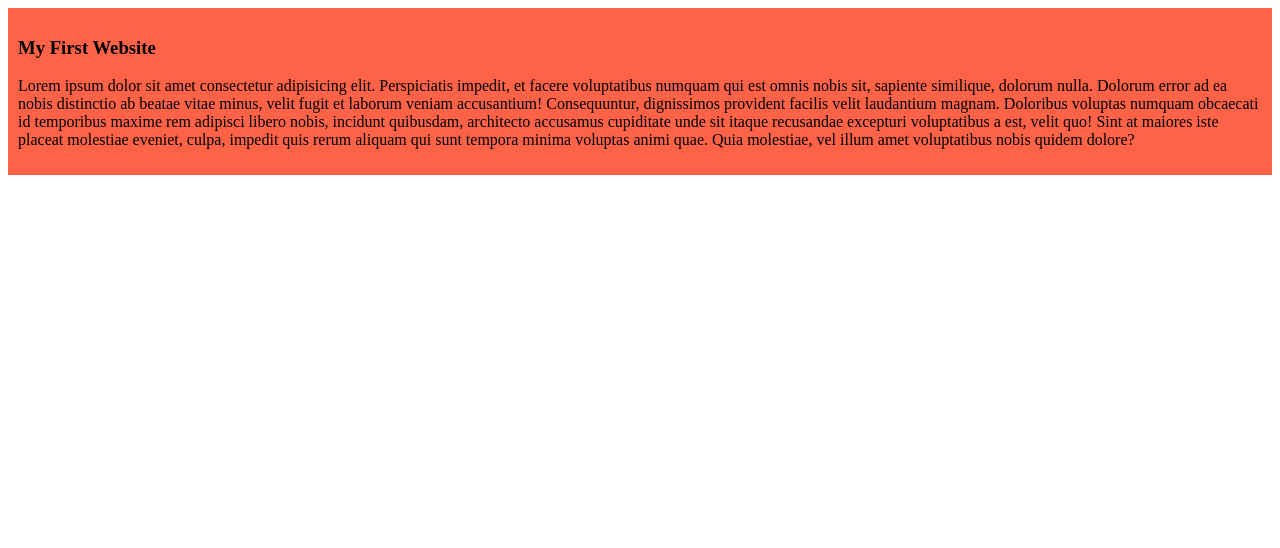
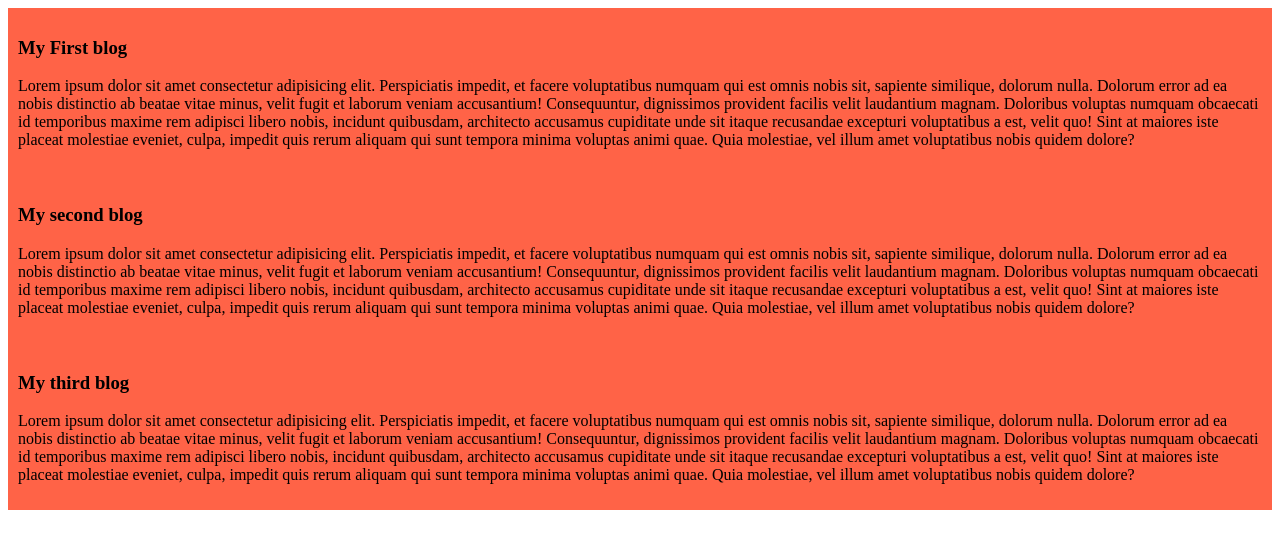
Before and after one commit to Sayedul3731/my-first-github-repo, a plain HTML site: page index.html in a window 1280 px wide. Drawn offline with Linux system fonts and the light colour scheme.

Commit message:
added the second and third blog

```diff
--- a/index.html
+++ b/index.html
@@ -8,7 +8,15 @@
 </head>
 <body>
     <div>
-        <h3>My First Website</h3>
+        <h3>My First blog</h3>
+        <p>Lorem ipsum dolor sit amet consectetur adipisicing elit. Perspiciatis impedit, et facere voluptatibus numquam qui est omnis nobis sit, sapiente similique, dolorum nulla. Dolorum error ad ea nobis distinctio ab beatae vitae minus, velit fugit et laborum veniam accusantium! Consequuntur, dignissimos provident facilis velit laudantium magnam. Doloribus voluptas numquam obcaecati id temporibus maxime rem adipisci libero nobis, incidunt quibusdam, architecto accusamus cupiditate unde sit itaque recusandae excepturi voluptatibus a est, velit quo! Sint at maiores iste placeat molestiae eveniet, culpa, impedit quis rerum aliquam qui sunt tempora minima voluptas animi quae. Quia molestiae, vel illum amet voluptatibus nobis quidem dolore?</p>
+    </div>
+    <div>
+        <h3>My second blog</h3>
+        <p>Lorem ipsum dolor sit amet consectetur adipisicing elit. Perspiciatis impedit, et facere voluptatibus numquam qui est omnis nobis sit, sapiente similique, dolorum nulla. Dolorum error ad ea nobis distinctio ab beatae vitae minus, velit fugit et laborum veniam accusantium! Consequuntur, dignissimos provident facilis velit laudantium magnam. Doloribus voluptas numquam obcaecati id temporibus maxime rem adipisci libero nobis, incidunt quibusdam, architecto accusamus cupiditate unde sit itaque recusandae excepturi voluptatibus a est, velit quo! Sint at maiores iste placeat molestiae eveniet, culpa, impedit quis rerum aliquam qui sunt tempora minima voluptas animi quae. Quia molestiae, vel illum amet voluptatibus nobis quidem dolore?</p>
+    </div>
+    <div>
+        <h3>My third blog</h3>
         <p>Lorem ipsum dolor sit amet consectetur adipisicing elit. Perspiciatis impedit, et facere voluptatibus numquam qui est omnis nobis sit, sapiente similique, dolorum nulla. Dolorum error ad ea nobis distinctio ab beatae vitae minus, velit fugit et laborum veniam accusantium! Consequuntur, dignissimos provident facilis velit laudantium magnam. Doloribus voluptas numquam obcaecati id temporibus maxime rem adipisci libero nobis, incidunt quibusdam, architecto accusamus cupiditate unde sit itaque recusandae excepturi voluptatibus a est, velit quo! Sint at maiores iste placeat molestiae eveniet, culpa, impedit quis rerum aliquam qui sunt tempora minima voluptas animi quae. Quia molestiae, vel illum amet voluptatibus nobis quidem dolore?</p>
     </div>
 </body>
```
